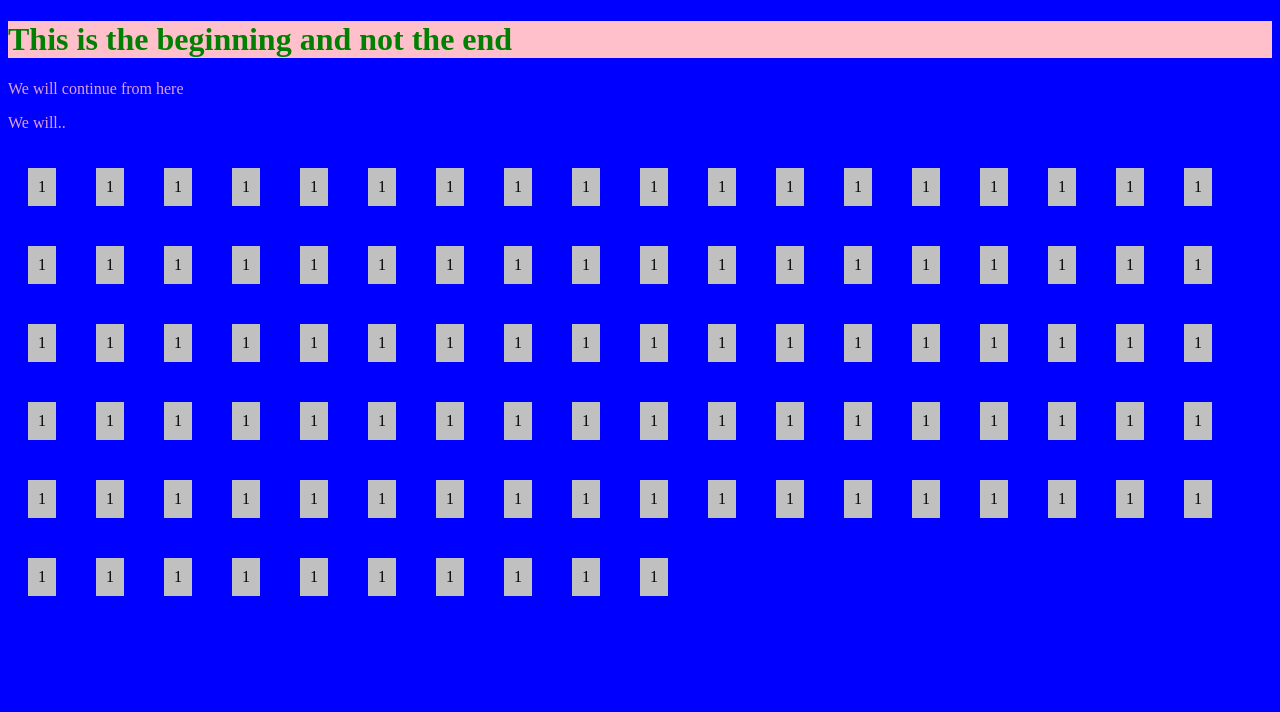
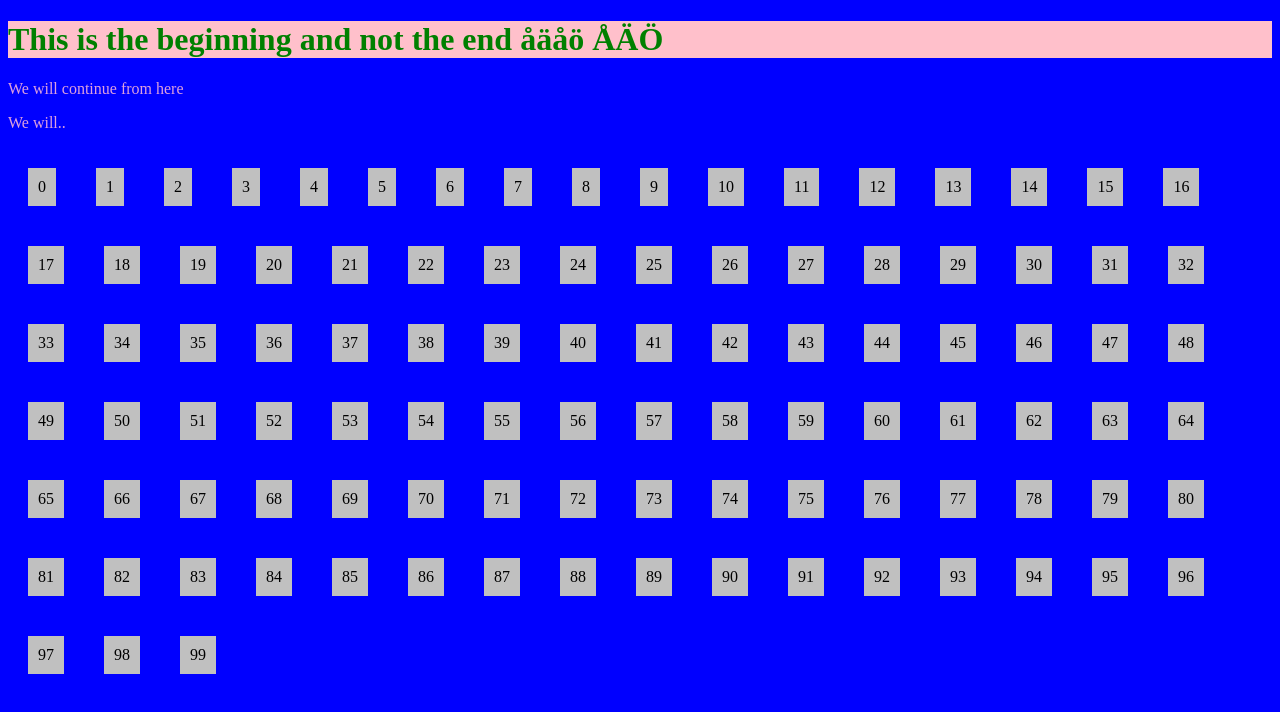
Before and after one commit to MahApp/KD402A_P1_public, a plain HTML site: page Week1/MyProject/index.html in a window 1280 px wide. Drawn offline with Linux system fonts and the light colour scheme.

Commit message:
With numbers

```diff
--- a/Week1/MyProject/index.html
+++ b/Week1/MyProject/index.html
@@ -5,7 +5,7 @@
     <link rel="stylesheet" href="style.css"></link>
   </head>
   <body>
-    <h1>This is the beginning and not the end</h1>
+    <h1>This is the beginning and not the end åäåö ÅÄÖ</h1>
     <p>We will continue from here</p>
     <p>We will..</p>
     <div id="mylist" class="container">
--- a/Week1/MyProject/script.js
+++ b/Week1/MyProject/script.js
@@ -1,5 +1,5 @@
 console.log("Hello world!");
 var myLittleListWithCoolStuff = document.getElementById('mylist');
 for(var i=0; i<100;i=i+1){
-  myLittleListWithCoolStuff.insertAdjacentHTML("beforeend","<div>1</div>");
+  myLittleListWithCoolStuff.insertAdjacentHTML("beforeend","<div>"+i+"</div>");
 }
```
